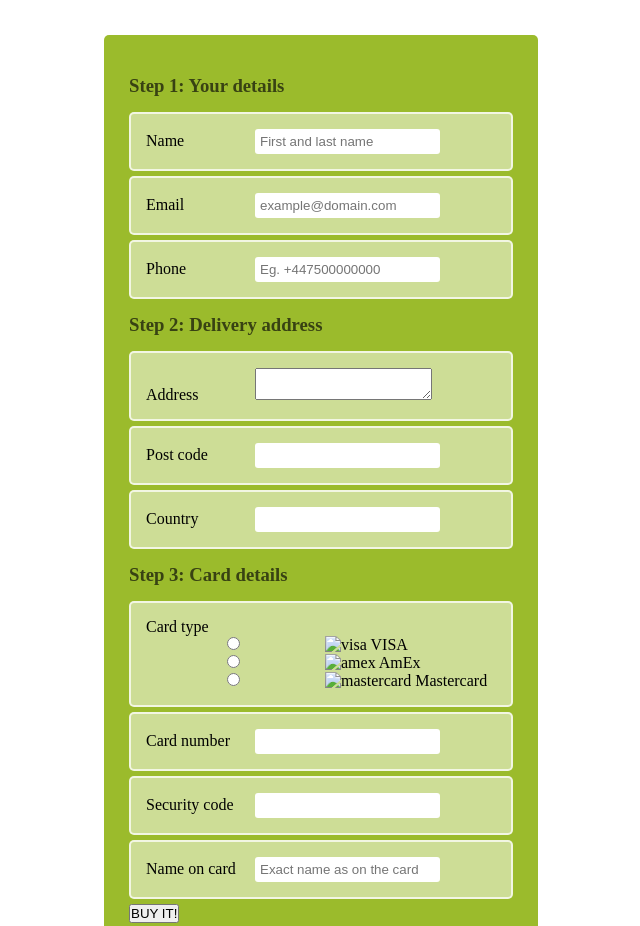
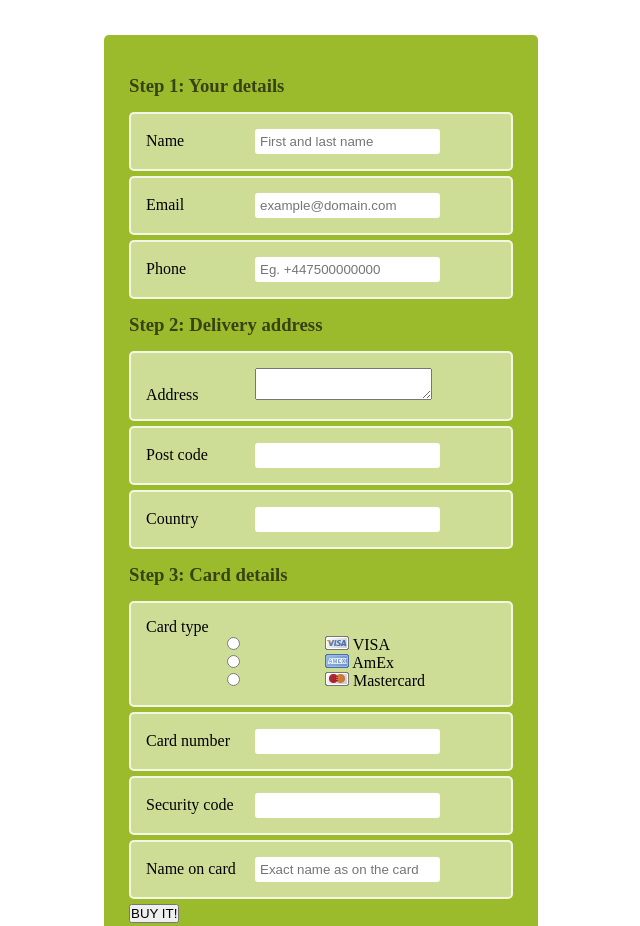
Before and after one commit to incrementcenter/form, a plain HTML site: page index.html in a window 1280 px wide. Shown: the top 926 px of the page, without its empty margins (319-959 px from the left). Drawn offline with Linux system fonts and the light colour scheme.

Commit message:
added images

```diff
--- a/index.html
+++ b/index.html
@@ -64,17 +64,17 @@
                 <div class="card-types">
                     <label>
                         <input type="radio" name="cardType" value="visa">
-                        <img src="../green-form/images/visa.png" alt="visa">
+                        <img src="images/visa.png" alt="visa">
                         <span>VISA</span>
                     </label>
                     <label>
                         <input type="radio" name="cardType" value="amex">
-                        <img src="../green-form/images/amex.png" alt="amex">
+                        <img src="images/amex.png" alt="amex">
                         <span>AmEx</span>
                     </label>
                     <label>
                         <input type="radio" name="cardType" value="mastercard">
-                        <img src="../green-form/images/master.png" alt="mastercard">
+                        <img src="images/master.png" alt="mastercard">
                         <span>Mastercard</span>
                     </label>
                 </div>
```
Also changed, not shown: images/amex.png (added), images/master.png (added), images/visa.png (added).
